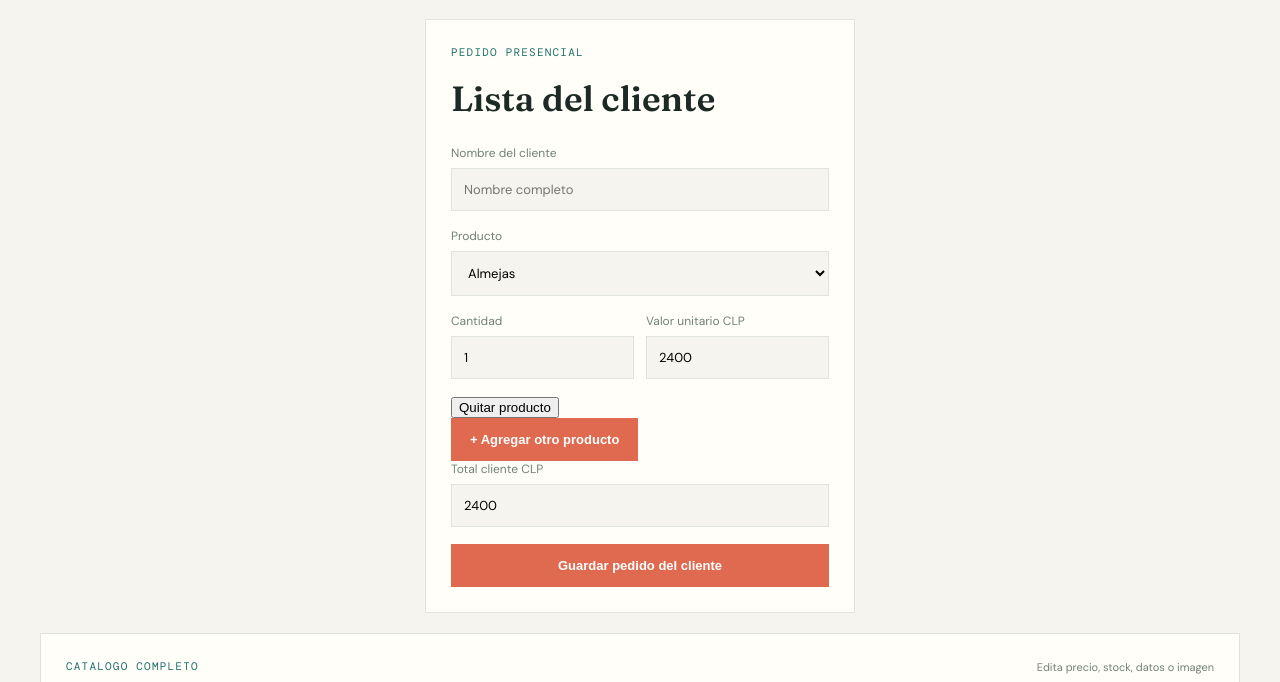
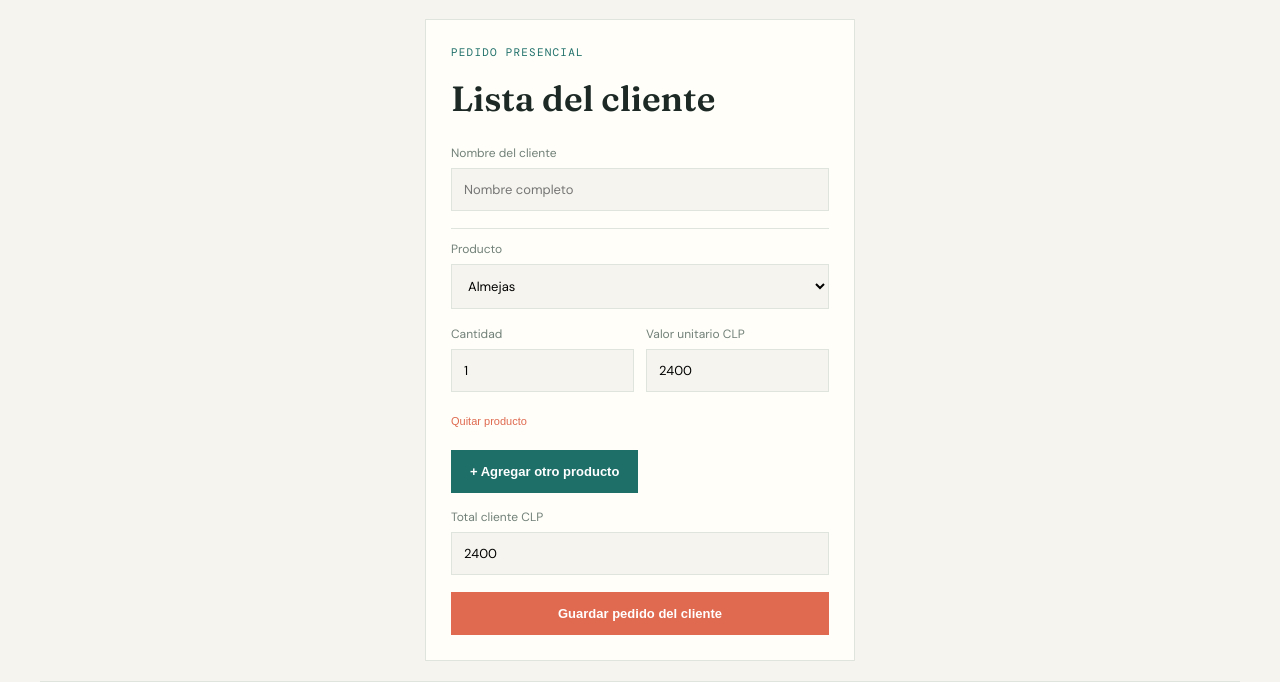
Before and after one commit to luis-guajardo/pescaderiaurbinas, a Flask app: page /vendedor in a window 1280 px wide. Shown: the part 1857-2539 px from the top of the page. Run offline with Flask 3, Linux system fonts and the light colour scheme; the visitor is signed in with stand-in values (Sample User, id 1); data comes from the database, SQL or seed files in the repository; data that the repository does not hold is empty.

Commit message:
Style multi-product customer list

```diff
--- a/static/logo.css
+++ b/static/logo.css
@@ -167,6 +167,25 @@
 .manual-order {
   max-width: 430px;
   margin: 0 auto 20px;
+}
+
+.manual-item {
+  padding: 12px 0;
+  border-top: 1px solid var(--line);
+}
+
+.add-line {
+  margin: 8px 0 16px;
+  background: var(--teal);
+}
+
+.remove-row {
+  border: 0;
+  padding: 0;
+  background: transparent;
+  color: var(--coral);
+  cursor: pointer;
+  font-size: 11px;
 }
 
 @media(max-width:800px) {
```
